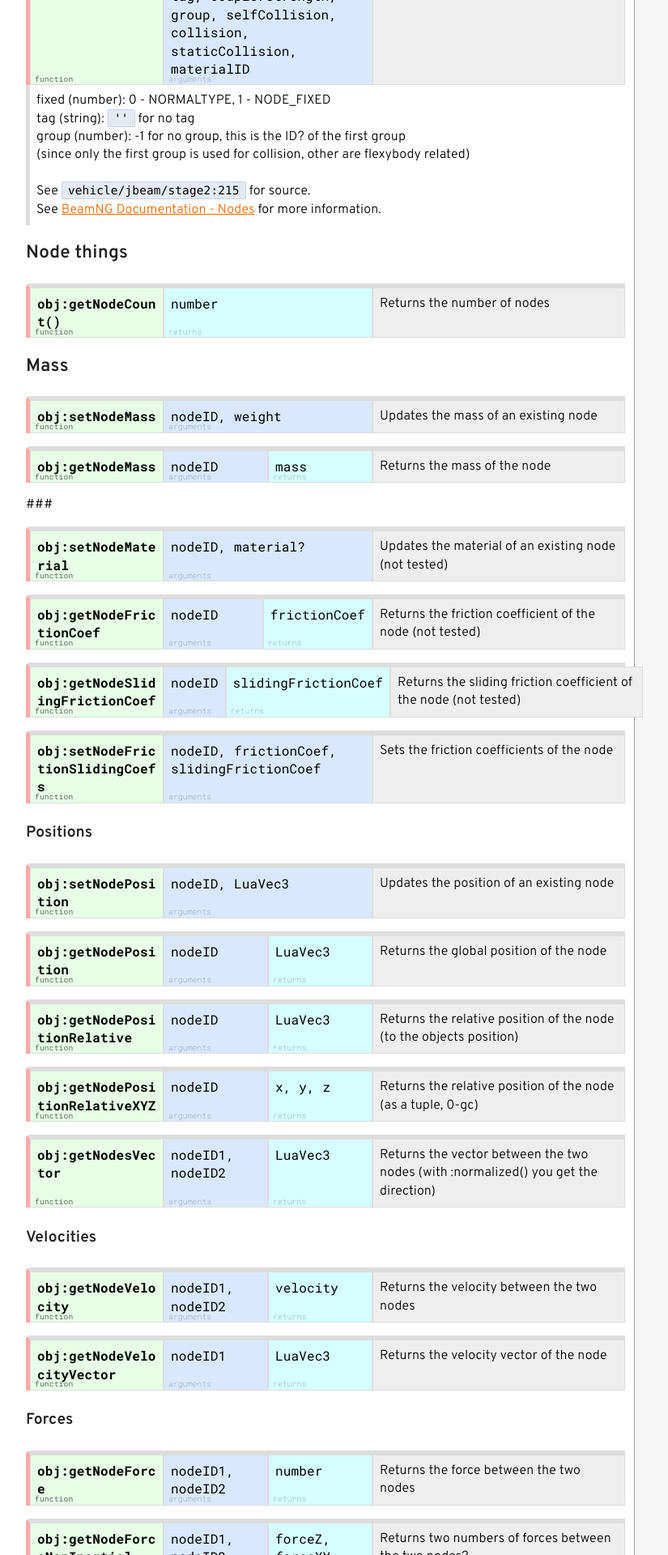
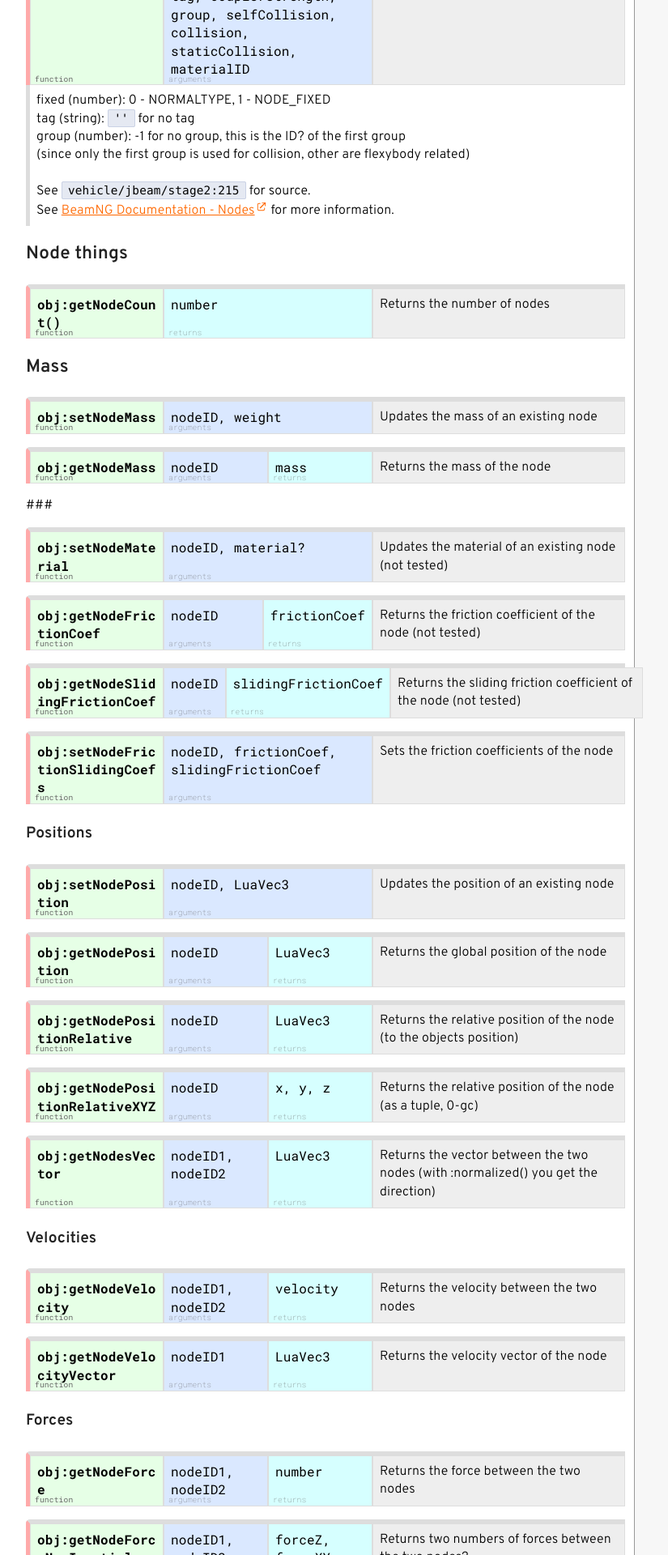
Before and after one commit to E32k/e32k.github.io, a Jekyll site: the page built from BeamNG.lua/vehicle/obj.md, in a window 1280 px wide. Shown: the part 970-2890 px from the top of the page at 81% size, without its empty margins (224-1049 px from the left). Built offline with Jekyll 4.4.1, drawn with Linux system fonts in a browser that asks for light colours.

Commit message:
external link style

```diff
--- a/BeamNG.lua/vehicle/obj.md
+++ b/BeamNG.lua/vehicle/obj.md
@@ -21,7 +21,7 @@ This is the main userdata, that includes functions which control the vehicles jb
   (since only the first group is used for collision, other are flexybody related)<br><br>
 
   See <code>vehicle/jbeam/stage2:215</code> for source.<br>
-  See <a href="https://documentation.beamng.com/modding/vehicle/sections/nodes/" target="_blank">BeamNG Documentation - Nodes</a> for more information.
+  See <a href="https://documentation.beamng.com/modding/vehicle/sections/nodes/" target="_blank" class="link-ext">BeamNG Documentation - Nodes</a> for more information.
 </div></div>
 
 ### Node things
@@ -169,7 +169,7 @@ This is the main userdata, that includes functions which control the vehicles jb
   (since only the first group is used for collision, other are flexybody related)<br><br>
 
   See <code>vehicle/jbeam/stage2:96</code> for source.<br>
-  See <a href="https://documentation.beamng.com/modding/vehicle/sections/beams/" target="_blank">BeamNG Documentation - Beams</a> for more information.
+  See <a href="https://documentation.beamng.com/modding/vehicle/sections/beams/" target="_blank" class="link-ext">BeamNG Documentation - Beams</a> for more information.
 </div></div>
 
 <div class="funcTable"><div class="headerRow">
@@ -178,13 +178,13 @@ This is the main userdata, that includes functions which control the vehicles jb
   <div class="desc">Sets an existing beam to be an anisotropic (or support) beam with the specified values</div>
   </div><div class="details">
   See <code>vehicle/jbeam/stage2:106</code> for source.<br>
-  See <a href="https://documentation.beamng.com/modding/vehicle/sections/beams/anisotropic/" target="_blank">BeamNG Documentation - Anisotropic Beams</a> for more information.<br><br>
+  See <a href="https://documentation.beamng.com/modding/vehicle/sections/beams/anisotropic/" target="_blank" class="link-ext">BeamNG Documentation - Anisotropic Beams</a> for more information.<br><br>
 
   Notice how there is no function for creating a support beam, its because its created with:<br>
   <code>obj:setBeamAnisotropic(bid, 0, 0, 0, beamLongBound)</code><br><br>
 
   See <code>vehicle/jbeam/stage2:129</code> for source.<br>
-  See <a href="https://documentation.beamng.com/modding/vehicle/sections/beams/support/" target="_blank">BeamNG Documentation - Support Beams</a> for more information.
+  See <a href="https://documentation.beamng.com/modding/vehicle/sections/beams/support/" target="_blank" class="link-ext">BeamNG Documentation - Support Beams</a> for more information.
 </div></div>
 
 <div class="funcTable"><div class="headerRow">
@@ -193,7 +193,7 @@ This is the main userdata, that includes functions which control the vehicles jb
   <div class="desc">Sets an existing beam to be an bounded beam with the specified values</div>
   </div><div class="details">
   See <code>vehicle/jbeam/stage2:120</code> for source.<br>
-  See <a href="https://documentation.beamng.com/modding/vehicle/sections/beams/bounded/" target="_blank">BeamNG Documentation - Bounded Beams</a> for more information.
+  See <a href="https://documentation.beamng.com/modding/vehicle/sections/beams/bounded/" target="_blank" class="link-ext">BeamNG Documentation - Bounded Beams</a> for more information.
 </div></div>
 
 <div class="funcTable"><div class="headerRow">
@@ -202,7 +202,7 @@ This is the main userdata, that includes functions which control the vehicles jb
   <div class="desc">Sets an existing beam to be an l-beam with the specified values</div>
   </div><div class="details">
   See <code>vehicle/jbeam/stage2:146</code> for source.<br>
-  See <a href="https://documentation.beamng.com/modding/vehicle/sections/beams/pressured/" target="_blank">BeamNG Documentation - Pressured Beams</a> for more information.
+  See <a href="https://documentation.beamng.com/modding/vehicle/sections/beams/pressured/" target="_blank" class="link-ext">BeamNG Documentation - Pressured Beams</a> for more information.
 </div></div>
 
 <div class="funcTable"><div class="headerRow">
@@ -217,7 +217,7 @@ This is the main userdata, that includes functions which control the vehicles jb
   <div class="desc">Sets an existing beam to be an l-beam with the specified values</div>
   </div><div class="details">
   See <code>vehicle/jbeam/stage2:148</code> for source.<br>
-  See <a href="https://documentation.beamng.com/modding/vehicle/sections/beams/l-beam/" target="_blank">BeamNG Documentation - L-Beams</a> for more information.
+  See <a href="https://documentation.beamng.com/modding/vehicle/sections/beams/l-beam/" target="_blank" class="link-ext">BeamNG Documentation - L-Beams</a> for more information.
 </div></div>
 
 ### Adding
```
